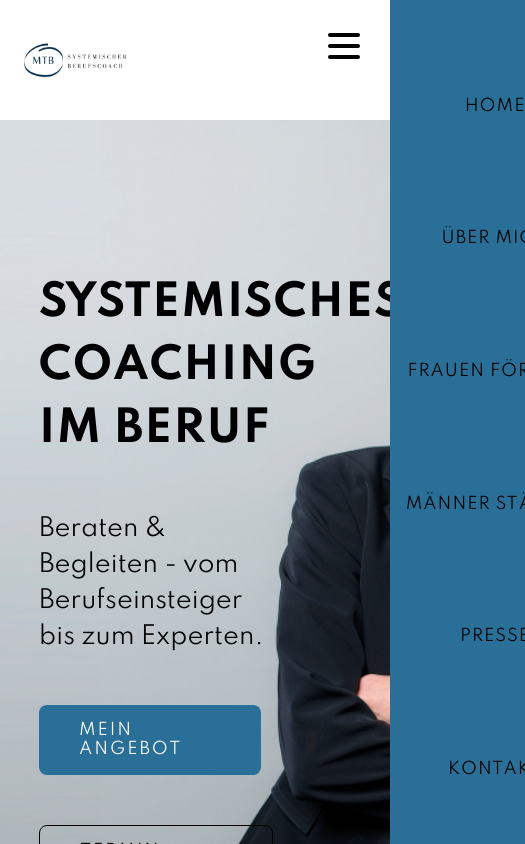
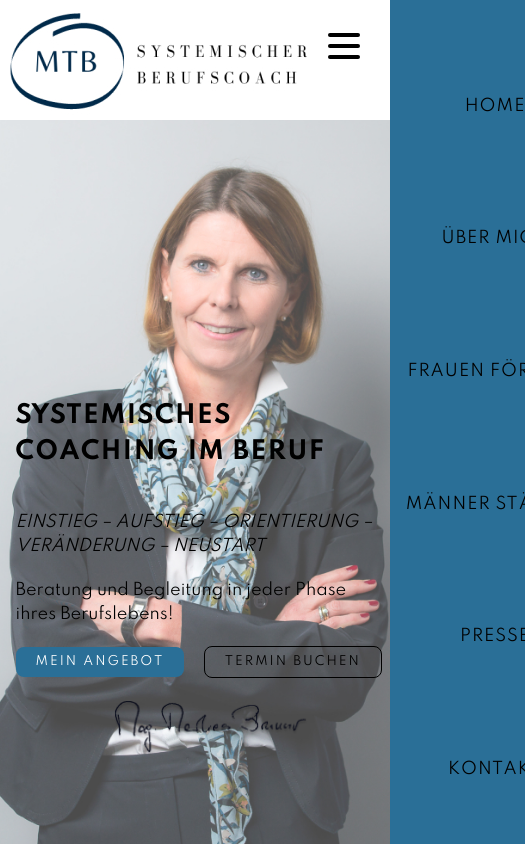
Before and after one commit to anjavojta1993/mtb-website, a Next.js app in the folder mtb/: page / in a window 390 px wide. Shown: the top 844 px of the page, 525 px wide, since content can reach past the window. Built offline with nearby package versions, Linux system fonts and the light colour scheme.

Commit message:
Add responsiveness for home

```diff
--- a/mtb/components/Footer.tsx
+++ b/mtb/components/Footer.tsx
@@ -12,6 +12,14 @@ const footerStyles = css`
   width: 100vw;
   font-size: ${normalText};
   background-color: ${lightGrey};
+
+  @media (max-width: 768px) {
+    height: 200px;
+    width: 100vw;
+    font-size: ${normalText};
+    background-color: ${lightGrey};
+    flex-wrap: wrap;
+  }
 `;
 
 const navBarContainer = css`
@@ -20,6 +28,12 @@ const navBarContainer = css`
   //background-color: yellow;
   width: 100%;
   height: 50%;
+
+  @media (max-width: 768px) {
+    font-size: ${normalText};
+    background-color: ${lightGrey};
+    flex-wrap: wrap;
+  }
 `;
 
 const navBar = css`
@@ -42,6 +56,12 @@ const navBar = css`
 
   :hover {
     cursor: pointer;
+  }
+
+  @media (max-width: 768px) {
+    display: flex;
+    justify-content: space-around;
+    flex-flow: column nowrap;
   }
 `;
 
--- a/mtb/components/Header.js
+++ b/mtb/components/Header.js
@@ -11,12 +11,22 @@ const headerStyles = css`
   display: flex;
   align-items: center;
   height: 120px;
-  width: 100vw;
+  width: 100%;
   font-size: ${normalText};
   //background-color: green;
+  z-index: 2000;
 
   @media (max-width: 768px) {
-    padding: 32px 24px;
+    display: flex;
+    width: 100%;
+    height: 120px;
+    z-index: 2000;
+    //position: fixed;
+    background-color: white;
+  }
+
+  @media (max-width: 540px) {
+    position: fixed;
   }
 `;
 
@@ -24,9 +34,15 @@ const logoContainer = css`
   display: flex;
   align-items: center;
   justify-content: center;
-  width: 30%;
+  width: auto;
   height: 100%;
+  margin-left: 30px;
   //background-color: red;
+
+  @media (max-width: 768px) {
+    margin-left: 10px;
+    position: fixed;
+  }
 `;
 
 export default function Header(props) {
--- a/mtb/components/HeaderRightNav.js
+++ b/mtb/components/HeaderRightNav.js
@@ -7,9 +7,10 @@ import { mediumBlue, normalText } from '../styles/sharedStyles';
 const navBarContainer = (open) => css`
   display: flex;
   justify-content: space-around;
-  //background-color: yellow;
+  background-color: yellow;
   width: 70%;
   list-style: none;
+  margin-left: 50px;
   z-index: 1200;
 
   padding: 0;
--- a/mtb/components/Hero.tsx
+++ b/mtb/components/Hero.tsx
@@ -23,6 +23,19 @@ const pageContainer = css`
   background-size: cover;
   background-repeat: no-repeat;
   background-position: center;
+
+  @media (max-width: 540px) {
+    position: absolute;
+    width: 100vw;
+    height: 100vh;
+    align-items: center;
+    justify-content: center;
+    display: flex;
+    background-image: url('images/title_photo_responsive.jpg');
+    background-size: cover;
+    background-repeat: no-repeat;
+    background-position: center;
+  }
 `;
 
 const heroContainer = css`
@@ -32,6 +45,22 @@ const heroContainer = css`
   width: 60%;
   height: 80%;
   //background-color: green;
+
+  @media (max-width: 1280px) {
+    position: absolute;
+    bottom: 15%;
+    left: 5%;
+    width: 80%;
+    height: 80%;
+    //background-color: green;
+  }
+  @media (max-width: 540px) {
+    position: relative;
+    top: 30%;
+    left: 4%;
+    width: 100%;
+    height: 80%;
+  }
 `;
 
 const heroHeadingContainer = css`
@@ -41,19 +70,48 @@ const heroHeadingContainer = css`
   //background-color: yellow;
   letter-spacing: 1.5px;
   line-height: 1.5;
+  width: 700px;
+
+  @media (max-width: 768px) {
+    font-size: 1.5rem;
+    width: 95%;
+    margin-top: 60px;
+  }
 `;
 
 const heroSubheadingContainer = css`
   font-size: ${largeText};
   font-weight: 400;
-  margin-top: 50px;
+  margin-top: 40px;
+
+  //background-color: red;
+  line-height: 1.5;
+
+  @media (max-width: 768px) {
+    font-size: 1rem;
+    margin-top: 20px;
+  }
+`;
+
+const heroSubheadingContainerItalic = css`
+  font-size: ${normalText};
+  font-weight: 400;
+  margin-top: 40px;
+  text-transform: uppercase;
   //background-color: red;
   line-height: 1.5;
 `;
 
 const signatureStyles = css`
   display: block;
-  margin-top: 70px;
+  margin-top: 60px;
+
+  @media (max-width: 540px) {
+    margin: auto;
+    margin-top: 20px;
+    width: 50%;
+    height: 120px;
+  }
 `;
 
 const buttonContainer = css`
@@ -63,7 +121,7 @@ const buttonContainer = css`
 const buttonStylesBlue = css`
   display: inline-block;
   margin-right: 5%;
-  margin-top: 50px;
+  margin-top: 40px;
   color: white;
   background-color: ${mediumBlue};
   font-size: ${normalText};
@@ -72,6 +130,7 @@ const buttonStylesBlue = css`
   padding: 16px 40px;
   letter-spacing: 2px;
   text-transform: uppercase;
+
   :hover {
     border: none;
     transform: scale(1.1, 1.1);
@@ -79,11 +138,33 @@ const buttonStylesBlue = css`
     -moz-transform: scale(1.1, 1.1);
     cursor: pointer;
   }
+
+  @media (max-width: 540px) {
+    display: inline-block;
+    margin-right: 5%;
+    margin-top: 20px;
+    color: white;
+    background-color: ${mediumBlue};
+    font-size: 0.75rem;
+    font-weight: 400;
+    border-radius: 8px;
+    padding: 8px 20px;
+    letter-spacing: 2px;
+    text-transform: uppercase;
+
+    :hover {
+      border: none;
+      transform: scale(1.1, 1.1);
+      -webkit-transform: scale(1.1, 1.1);
+      -moz-transform: scale(1.1, 1.1);
+      cursor: pointer;
+    }
+  }
 `;
 
 const buttonStylesLight = css`
   display: inline-block;
-  margin-top: 50px;
+  margin-top: 40px;
   color: black;
   background-color: none;
   font-size: ${normalText};
@@ -99,17 +180,41 @@ const buttonStylesLight = css`
     -moz-transform: scale(1.1, 1.1);
     cursor: pointer;
   }
+
+  @media (max-width: 540px) {
+    display: inline-block;
+    margin-right: 5%;
+    color: black;
+    margin-top: 20px;
+    background-color: none;
+    font-size: 0.75rem;
+    font-weight: 400;
+    border: 1px solid black;
+    border-radius: 8px;
+    padding: 8px 20px;
+    letter-spacing: 2px;
+    text-transform: uppercase;
+
+    :hover {
+      transform: scale(1.1, 1.1);
+      -webkit-transform: scale(1.1, 1.1);
+      -moz-transform: scale(1.1, 1.1);
+      cursor: pointer;
+    }
+  }
 `;
 
 export default function Hero() {
   return (
     <div css={pageContainer}>
       <div css={heroContainer}>
-        <div css={heroHeadingContainer}>
-          Systemisches Coaching <br /> im Beruf
+        <div css={heroHeadingContainer}>Systemisches Coaching im Beruf</div>
+        <div css={heroSubheadingContainerItalic}>
+          <i>Einstieg – Aufstieg – Orientierung – Veränderung – Neustart</i>
         </div>
         <div css={heroSubheadingContainer}>
-          Beraten & Begleiten - vom Berufseinsteiger <br /> bis zum Experten.
+          Beratung und Begleitung in jeder Phase <br />
+          ihres Berufslebens!
         </div>
 
         <Link href="/offer/">
--- a/mtb/pages/_app.js
+++ b/mtb/pages/_app.js
@@ -22,7 +22,14 @@ function MyApp({ Component, pageProps }) {
           }
         `}
       />
-      <Head />
+      <Head>
+        <meta
+          name="viewport"
+          content="width=device-width,initial-scale=1,maximum-scale=1,user-scalable=no"
+        ></meta>
+        <meta http-equiv="X-UA-Compatible" content="IE=edge,chrome=1"></meta>
+        <meta name="HandheldFriendly" content="true"></meta>
+      </Head>
       <Component css={contentWrapper} {...pageProps} />
     </>
   );
```
Also changed, not shown: mtb/public/images/title_photo_responsive.jpg (added).
